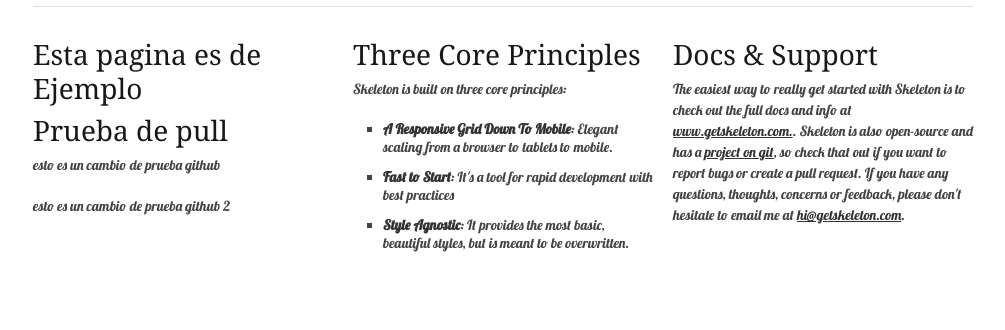
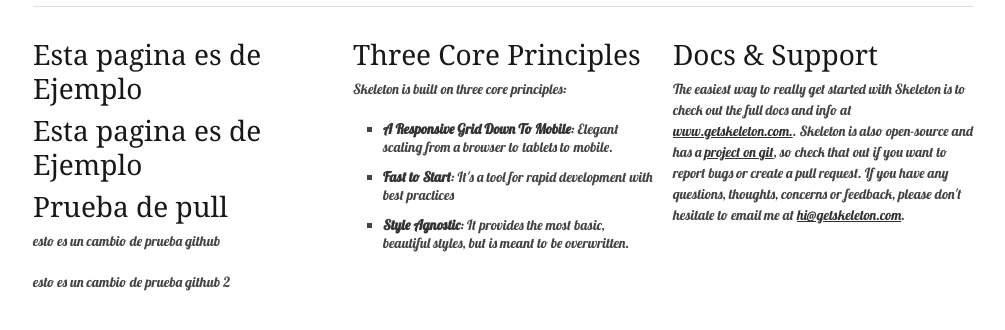
Before and after one commit to albertoavv/website2, a plain HTML site: page index.html in a window 1280 px wide. Shown: the part 118-448 px from the top of the page, without its empty margins (137-1142 px from the left). Drawn offline with Linux system fonts and the light colour scheme.

Commit message:
doble title

```diff
--- a/index.html
+++ b/index.html
@@ -48,6 +48,7 @@
 		</div>
 		<div class="one-third column">
 			<h3>Esta pagina es de Ejemplo</h3>
+			<h3>Esta pagina es de Ejemplo</h3>
 			<h3>Prueba de pull</h3>
 			<p>esto es un cambio de prueba github</p>
 			<p>esto es un cambio de prueba github 2</p>
```
